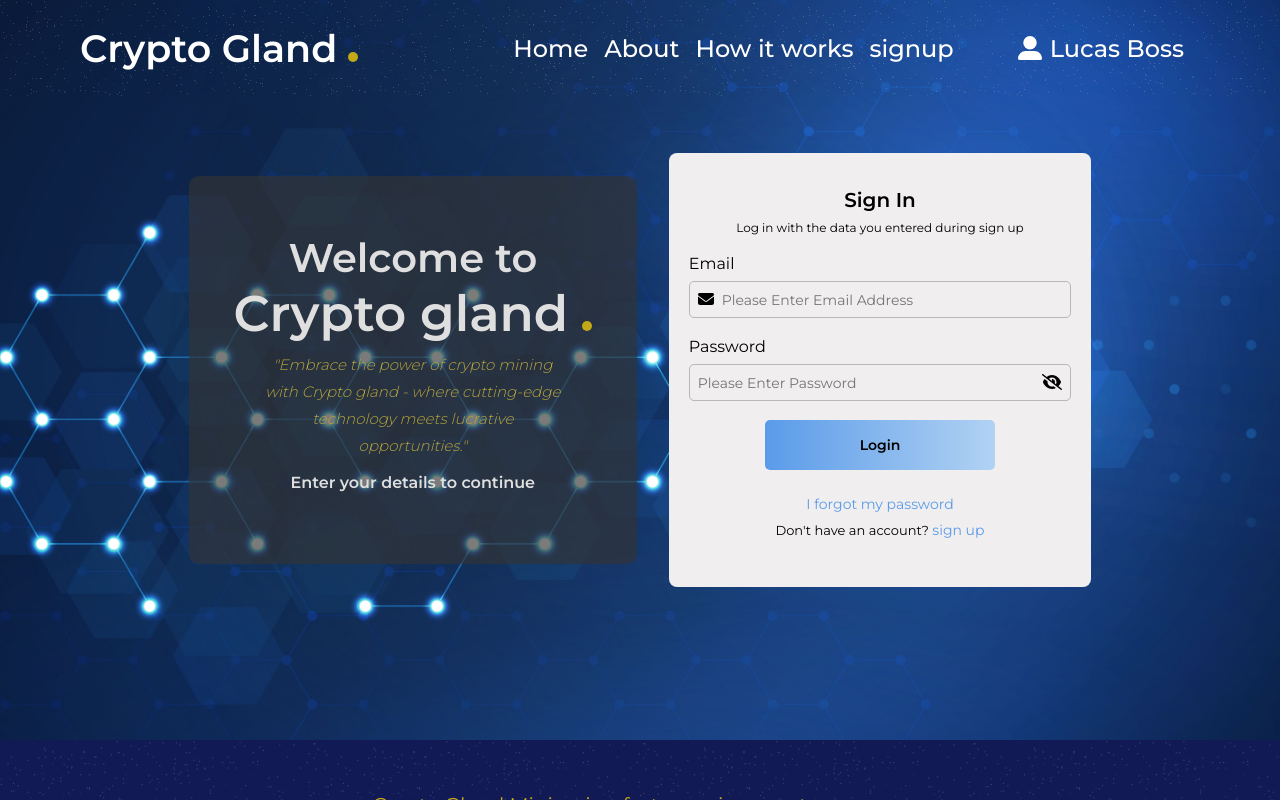
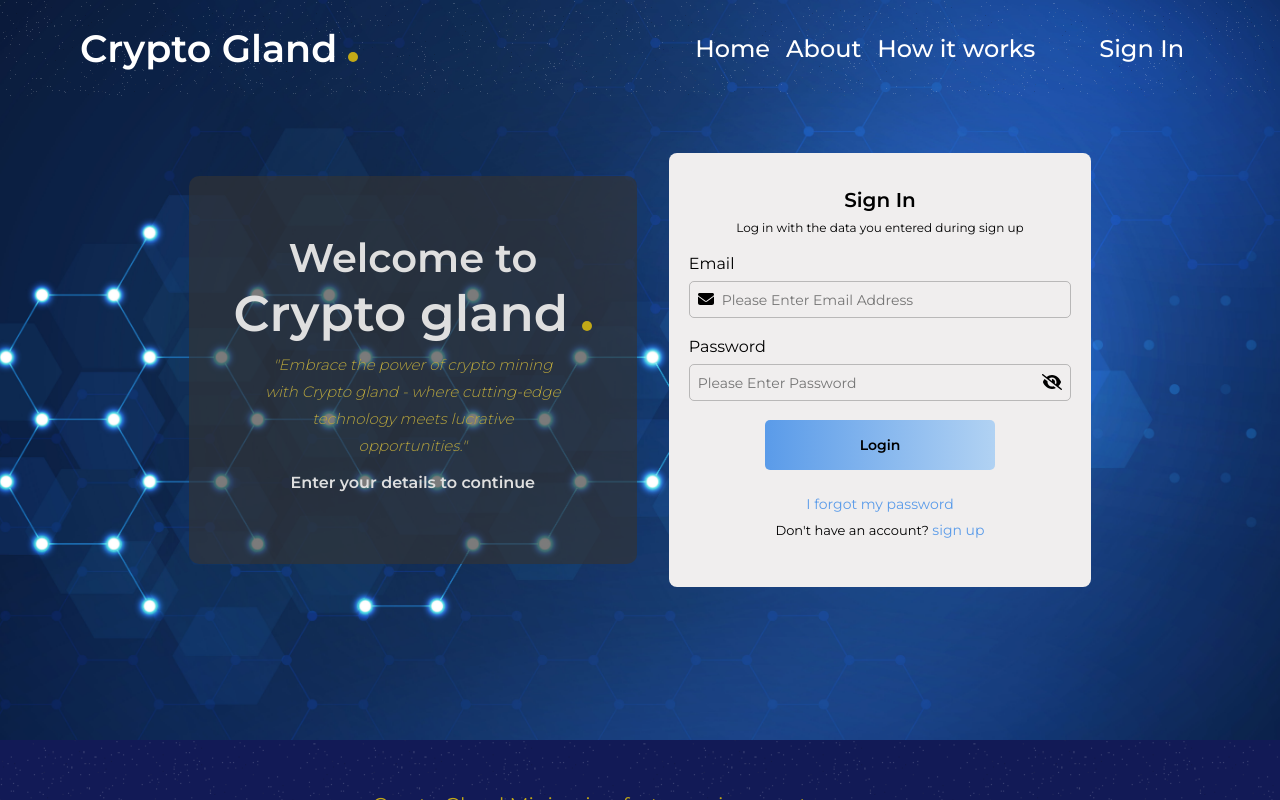
Before and after one commit to Tobby8629/miner, a React (Create React App) app: page /login in a window 1280 px wide. Shown: the top 800 px of the page. Built offline with nearby package versions, Linux system fonts and the light colour scheme.

Commit message:
update sign up and profile info

```diff
--- a/src/component/Account/sidebar/Sidebar.module.css
+++ b/src/component/Account/sidebar/Sidebar.module.css
@@ -64,7 +64,6 @@
   border: 1px solid gold;
   padding: 1rem;
   border-radius: 8px;
-  margin-bottom: 5rem;
 }
 
 .nav_tray button a {
--- a/src/component/Helpers/Helpers.js
+++ b/src/component/Helpers/Helpers.js
@@ -47,3 +47,8 @@ export const plans = [
   {name: "3G Fast 90TH/S", repeat:2, referral: 5,percentage:2.5,duration:" 10 days", miner: "AntMiner", range: 'M36s', min:"$99", max:"$1,970"},
   {name: "AI Cloud 5G", repeat:1, referral: 5,percentage: 5, duration: "45 days", miner: "MicroBT", range: 'Pro3', min:"unlimited", max:"unlimited"}
 ]
+
+export const User = () => {
+  const getuser = sessionStorage.getItem('user')
+  return getuser
+}
--- a/src/component/navbar/Navbar.jsx
+++ b/src/component/navbar/Navbar.jsx
@@ -3,15 +3,16 @@ import { FontAwesomeIcon } from '@fortawesome/react-fontawesome'
 import React, { useEffect, useState } from 'react'
 import { Link } from 'react-router-dom'
 import styles from './styles.module.css'
+import { User } from '../Helpers/Helpers'
 
 const Navbar = () => {
   const [toogle, settoogle] = useState(false)
   const [unik, setunik] = useState(false)
+  const checkUser = User()
   const Links = [
     {name: 'Home', link: "/"},
     {name: 'About', link:"/about"},
     {name: 'How it works', link: "/works"},
-    {name: 'signup', link: "/registration"}
   ]
   useEffect(() => {
     window.addEventListener('scroll', () => {
@@ -48,6 +49,7 @@ const Navbar = () => {
           ))}
         </div>
         <button className={styles.btn}>
+          {checkUser ?
           <Link className={styles.profile} to='/account/dashboard'>
             <span className={styles.initials}>
               <FontAwesomeIcon icon={faUserAlt} />
@@ -56,6 +58,8 @@ const Navbar = () => {
               <p>Lucas Boss</p>
             </span>
           </Link>
+         :  <Link to='/login'>Sign In</Link>
+          }
         </button>
        </div>
     </nav>
--- a/src/pages/Sign_in/Signin.jsx
+++ b/src/pages/Sign_in/Signin.jsx
@@ -20,7 +20,9 @@ const Signin = () => {
     e.preventDefault()
     try {
       await loggedIn(login).unwrap()
+      console.log(logged)
       await logged && navigate("/", {replace: true});
+      await logged && sessionStorage.setItem("user", logged?.data)
     }
     catch (e) {
       console.log(e);
```
